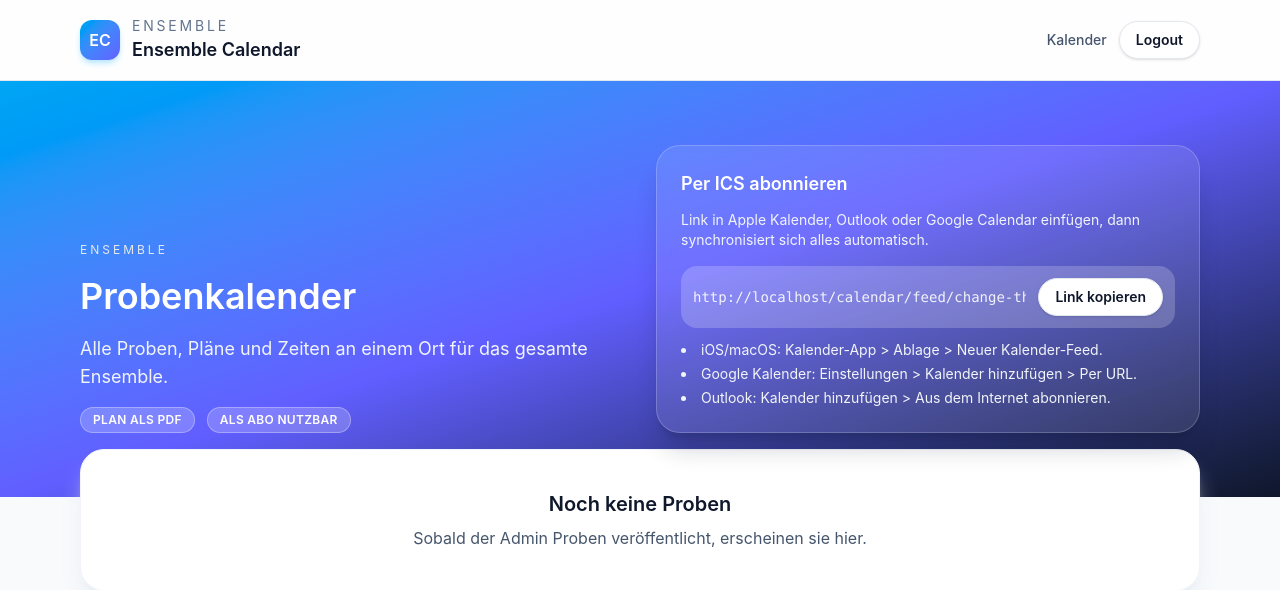
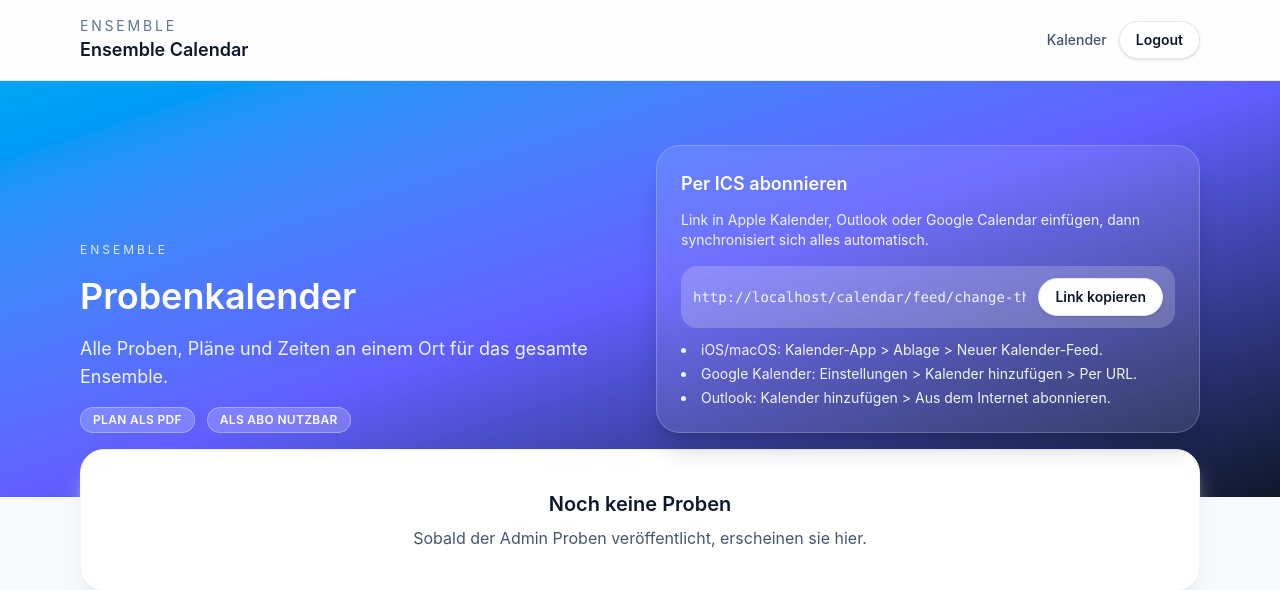
Before and after one commit to outatime-io/ensemble-calendar, a Laravel app: page /calendar in a window 1280 px wide. Shown: the top 590 px of the page. Run offline with Laravel 12, Linux system fonts and the light colour scheme; a user stored in the database is signed in; data comes from the database, SQL or seed files in the repository; data that the repository does not hold is empty; style sheets or scripts are compiled from the project's sources; some libraries are stand-ins or nearby versions.

Commit message:
Remove logo placeholder from header in app.blade.php

```diff
--- a/resources/views/layouts/app.blade.php
+++ b/resources/views/layouts/app.blade.php
@@ -11,9 +11,6 @@
     <header class="border-b border-slate-200 bg-white/80 backdrop-blur">
         <div class="mx-auto max-w-6xl px-4 py-4 flex items-center justify-between gap-4">
             <div class="flex items-center gap-3">
-                <div class="h-10 w-10 rounded-xl bg-gradient-to-br from-sky-500 to-indigo-500 shadow-md shadow-sky-200 flex items-center justify-center text-white font-semibold">
-                    EC
-                </div>
                 <div>
                     <div class="text-sm uppercase tracking-[0.2em] text-slate-500">{{ setting('site_name', __('app.ensemble')) }}</div>
                     <div class="text-lg font-semibold text-slate-900">{{ config('app.name') }}</div>
```
